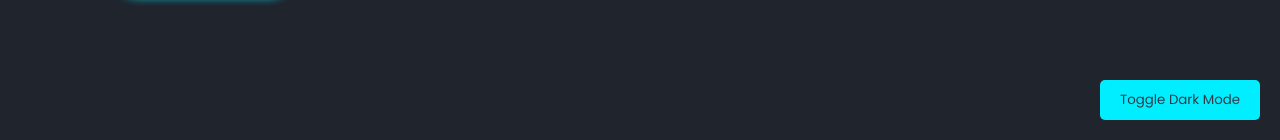
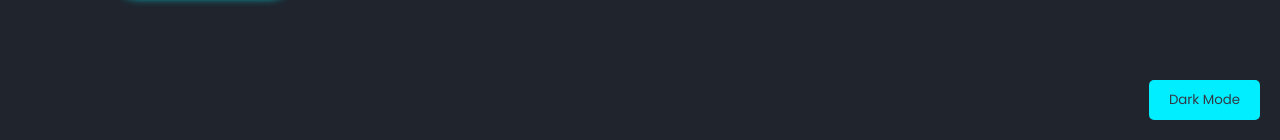
Before and after one commit to WassimOmran/Portfolio, a plain HTML site: page index.html in a window 1280 px wide. Shown: the part 660-800 px from the top of the page. Drawn offline with nearby package versions, Linux system fonts and the light colour scheme.

Commit message:
Add files via upload

```diff
--- a/index.html
+++ b/index.html
@@ -11,8 +11,6 @@
     <link href='https://unpkg.com/boxicons@2.1.4/css/boxicons.min.css' rel='stylesheet'>
 
     <link rel="stylesheet" href="./style.css">
-
-    <button id="darkModeToggle">Toggle Dark Mode</button>
 
 </head>
 
--- a/script.js
+++ b/script.js
@@ -1,33 +1,48 @@
 document.addEventListener('DOMContentLoaded', () => {
-    const darkModeToggle = document.getElementById('darkModeToggle');
-    const body = document.body;
+    // Function to create the dark mode toggle button
+    const createDarkModeToggle = () => {
+        const darkModeToggle = document.createElement('button');
+        darkModeToggle.id = 'darkModeToggle';
+        darkModeToggle.textContent = 'Dark Mode';
+        document.body.appendChild(darkModeToggle);
 
-    // Check if dark mode preference is saved in localStorage
-    const isDarkMode = localStorage.getItem('darkMode') === 'enabled';
+        // Add hover animation class
+        darkModeToggle.addEventListener('mouseover', () => {
+            darkModeToggle.classList.add('hover-animation');
+        });
 
-    // Toggle dark mode based on preference
-    body.classList.toggle('dark-mode', isDarkMode);
-    darkModeToggle.classList.toggle('dark-mode', isDarkMode);
+        darkModeToggle.addEventListener('mouseout', () => {
+            darkModeToggle.classList.remove('hover-animation');
+        });
 
-    // Event listener for dark mode toggle button
-    darkModeToggle.addEventListener('click', () => {
-        body.classList.toggle('dark-mode');
-        darkModeToggle.classList.toggle('dark-mode');
+        // Toggle dark mode on button click
+        darkModeToggle.addEventListener('click', () => {
+            document.body.classList.toggle('dark-mode');
+            darkModeToggle.classList.toggle('dark-mode');
 
-        // Save dark mode preference in localStorage
-        localStorage.setItem('darkMode', body.classList.contains('dark-mode') ? 'enabled' : 'disabled');
-    });
+            localStorage.setItem('darkMode', document.body.classList.contains('dark-mode') ? 'enabled' : 'disabled');
+        });
+    };
 
+    // Function to initialize dark mode on page load
+    const initializeDarkMode = () => {
+        const isDarkMode = localStorage.getItem('darkMode') === 'enabled';
+        document.body.classList.toggle('dark-mode', isDarkMode);
+        createDarkModeToggle();
+    };
+
+    // Initialize dark mode
+    initializeDarkMode();
+
+    // Rest of your existing scripts...
     const menuIcon = document.querySelector('#menu-icon');
     const navbar = document.querySelector('.navbar');
 
-    // Mobile menu icon click event
     menuIcon.addEventListener('click', () => {
         menuIcon.classList.toggle('bx-x');
         navbar.classList.toggle('active');
     });
 
-    // Mobile menu link click event
     document.querySelectorAll('.navbar a').forEach(link => {
         link.addEventListener('click', () => {
             menuIcon.classList.remove('bx-x');
@@ -35,7 +50,6 @@ document.addEventListener('DOMContentLoaded', () => {
         });
     });
 
-    // Scroll sections active link
     const sections = document.querySelectorAll('section');
     const navLinks = document.querySelectorAll('header nav a');
 
@@ -54,12 +68,10 @@ document.addEventListener('DOMContentLoaded', () => {
             }
         });
 
-        // Sticky navbar
         let header = document.querySelector('header');
         header.classList.toggle('sticky', window.scrollY > 100);
     });
 
-    // Scroll reveal
     ScrollReveal({
         distance: '80px',
         duration: 2000,
@@ -71,7 +83,6 @@ document.addEventListener('DOMContentLoaded', () => {
     ScrollReveal().reveal('.home-content h1, .about-img', { origin: 'left' });
     ScrollReveal().reveal('.home-content p, .about-content', { origin: 'right' });
 
-    // Typed.js
     const typed = new Typed('.multiple-text', {
         strings: ['Electrical Engineer', 'Inventor', 'Developer'],
         typeSpeed: 100,
--- a/style.css
+++ b/style.css
@@ -34,6 +34,8 @@
     cursor: pointer;
     z-index: 1000;
     transition: background 0.3s, color 0.3s; /* Add a transition for smooth color change */
+    transition: opacity 0.3s ease-in-out; /* Add transition for smooth opacity change */
+
 }
 
 #darkModeToggle.dark-mode {
@@ -41,6 +43,9 @@
     color: #fff; /* Change text color to white in dark mode */
 }
 
+#darkModeToggle.hover-animation {
+    opacity: 0.7; /* Adjust the opacity value as needed */
+}
 
 html {
     font-size: 62.5%;
@@ -120,8 +125,6 @@ section {
         transform: translateY(0);
     }
 }
-
-
 
 .home-content h3 {
     font-size: 3.2rem;
```
